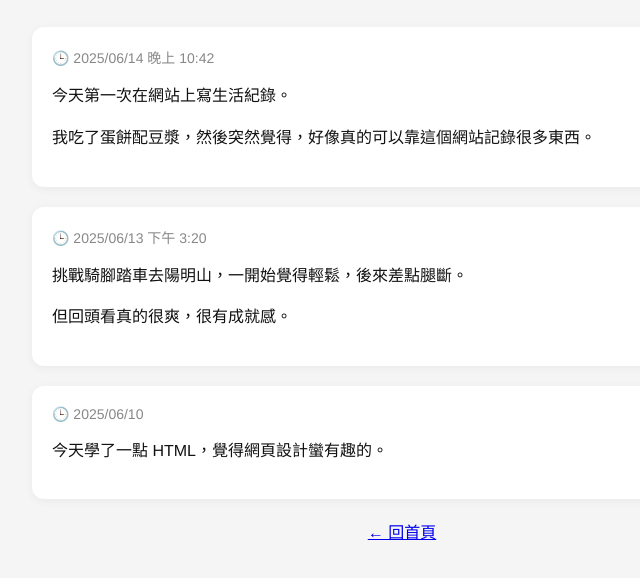
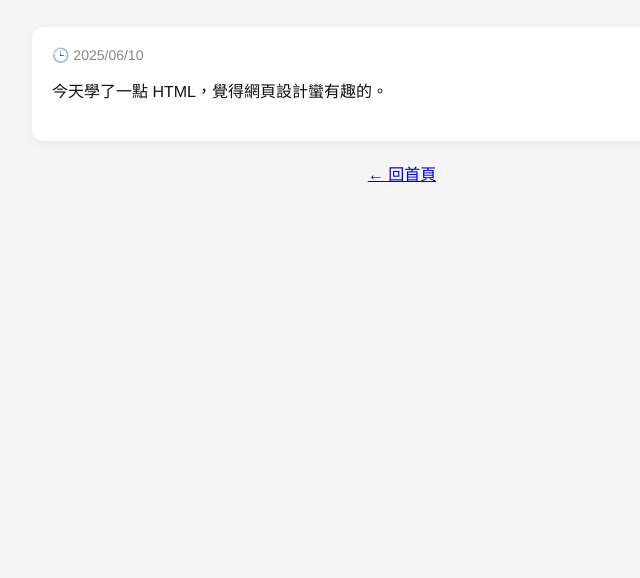
Before and after one commit to yinin516/yinin516.github.io, a plain HTML site: page life/index.html in a window 1280 px wide. Shown: the part 90-668 px from the top of the page, without its empty margins (238-878 px from the left). Drawn offline with Linux system fonts and the light colour scheme.

Commit message:
index.html

```diff
--- a/life/index.html
+++ b/life/index.html
@@ -39,22 +39,6 @@
   <h1>📝 生活紀錄</h1>
 
   <div class="post">
-    <div class="time">🕒 2025/06/14 晚上 10:42</div>
-    <div class="content">
-      <p>今天第一次在網站上寫生活紀錄。</p>
-      <p>我吃了蛋餅配豆漿，然後突然覺得，好像真的可以靠這個網站記錄很多東西。</p>
-    </div>
-  </div>
-
-  <div class="post">
-    <div class="time">🕒 2025/06/13 下午 3:20</div>
-    <div class="content">
-      <p>挑戰騎腳踏車去陽明山，一開始覺得輕鬆，後來差點腿斷。</p>
-      <p>但回頭看真的很爽，很有成就感。</p>
-    </div>
-  </div>
-
-  <div class="post">
     <div class="time">🕒 2025/06/10</div>
     <div class="content">
       <p>今天學了一點 HTML，覺得網頁設計蠻有趣的。</p>
```
